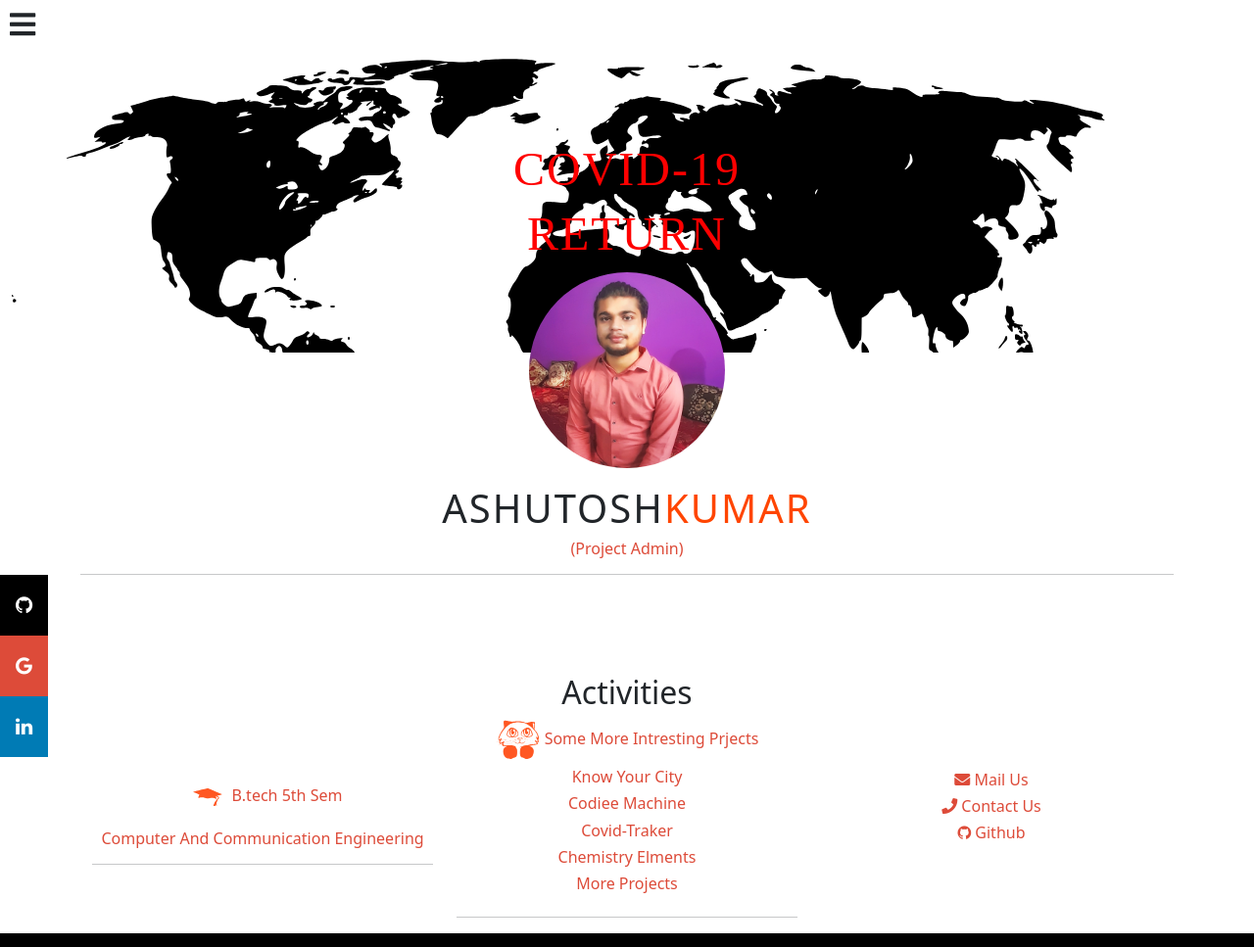
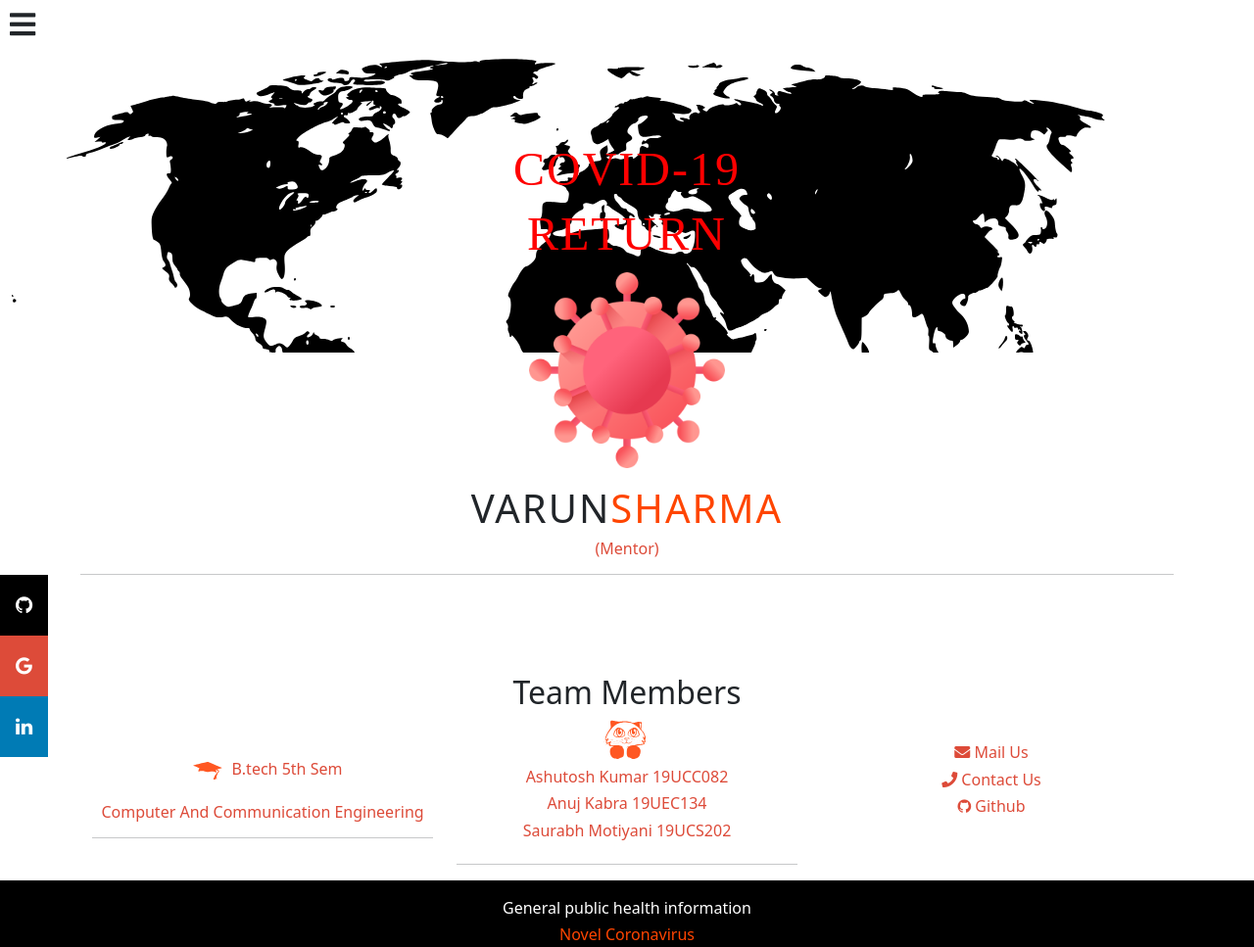
Before and after one commit to ashu262/Covid19, a plain HTML site: page html/auth.html in a window 1280 px wide. Shown: the top 967 px of the page at 98% size. Drawn offline with nearby package versions, Linux system fonts and the light colour scheme; a web font is replaced by a local one.

Commit message:
author page edited

```diff
--- a/html/auth.html
+++ b/html/auth.html
@@ -107,19 +107,19 @@
 
 
         <div class="admin container">
-                <img src="./../images/admin.jpeg" alt="" class="img-fluid adminpic">
+                <img src="./../images/coronavirus.png" alt="" class="img-fluid adminpic">
         </div>
 
 
         <div class="container name">
 
-                <h1 class="adminName">Ashutosh <span class="c"> Kumar</span></h1>
-                <h6 class="ct">(Project Admin)</h6>
+                <h1 class="adminName">Varun  <span class="c"> Sharma</span></h1>
+                <h6 class="ct">(Mentor)</h6>
                 <hr>
 
         </div>
 
-            <div class="activity"><h2>Activities</h2></div>
+            <div class="activity"><h2>Team Members</h2></div>
         <div class="maindiv container">
 
             <div class="be container">
@@ -134,13 +134,13 @@
             </div>
 
             <div class="gitlinks container">
-            <h6 class="ct"> <img src="./../images/bili.svg" alt="" class="img-fluid" width="50px" height="50px">Some More Intresting Prjects</h6>
+            <h6 class="ct"> <img src="./../images/bili.svg" alt="" class="img-fluid" width="50px" height="50px"></h6>
             <ul class="container lists">
-                <li><h6><a href="https://incredible-india.github.io/KNOW-UR-CITY/" class="ct" target="_blank">Know Your City</a></h6></li>
-                <li><h6><a href="https://incredible-india.github.io/codiee-machine/" class="ct" target="_blank">Codiee Machine</a></h6></li>
-                <li><h6><a href="https://incredible-india.github.io/covid-tracker-web-front-END-/" class="ct" target="_blank">Covid-Traker</a></h6></li>
-                <li><h6><a href="https://incredible-india.github.io/Chemistry-Elments-WEB-html-css-b4-js-/" class="ct" target="_blank">Chemistry Elments</a></h6></li>
-                <li><h6><a href="https://github.com/incredible-India?tab=repositories" class="ct" target="_blank">More Projects</a></h6></li>
+                <li><h6><a href="" class="ct" target="_blank">Ashutosh Kumar 19UCC082</a></h6></li>
+                <li><h6><a href="" class="ct" target="_blank">Anuj Kabra 19UEC134</a></h6></li>
+                <li><h6><a href="" class="ct" target="_blank">Saurabh Motiyani 19UCS202</a></h6></li>
+                <!-- <li><h6><a href="https://incredible-india.github.io/Chemistry-Elments-WEB-html-css-b4-js-/" class="ct" target="_blank">Chemistry Elments</a></h6></li>
+                <li><h6><a href="https://github.com/incredible-India?tab=repositories" class="ct" target="_blank">More Projects</a></h6></li> -->
             </ul>
             <hr>
             </div>
```
Also changed, not shown: index.html (+6 -1 lines).
